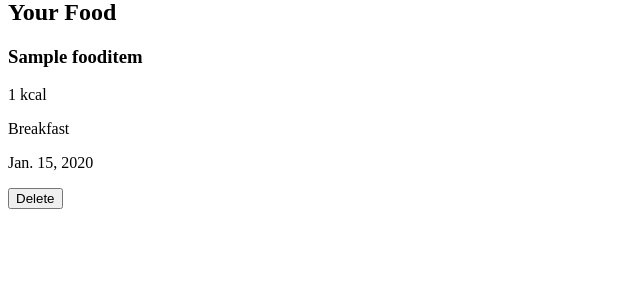
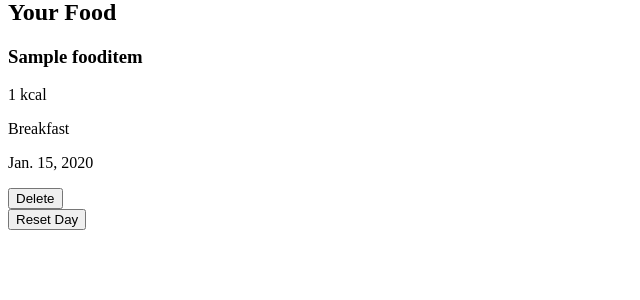
Before and after one commit to AbbieJonnes/Nourish, a Django app: page / in a window 1280 px wide. Shown: the part 237-537 px from the top of the page, without its empty margins (0-640 px from the left). Run offline with Django 5.2, Linux system fonts and the light colour scheme; a user stored in the database is signed in; tables that the repository leaves empty hold one stand-in row (values such as "Sample post").

Commit message:
update:update dashboard.html by adding the reset button

```diff
--- a/calorie_tracker/templates/calorie_tracker/dashboard.html
+++ b/calorie_tracker/templates/calorie_tracker/dashboard.html
@@ -37,6 +37,11 @@
     <button type="submit">Delete</button>
 </form>
 
+<form method="POST" action="{% url 'reset_day' %}">
+    {% csrf_token %}
+    <button type="submit">Reset Day</button>
+</form>
+
             </div>
 
         {% endfor %}
```
